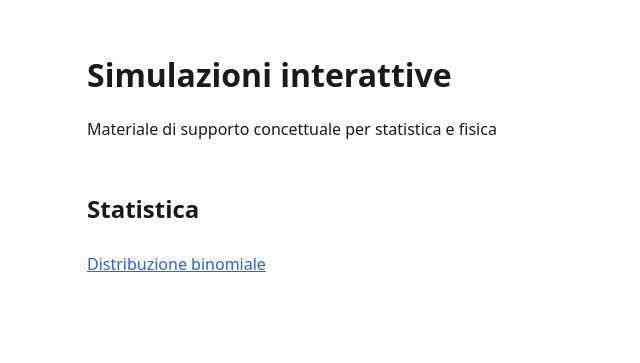
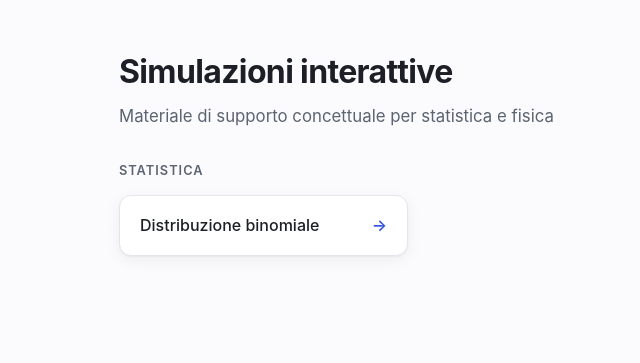
Before and after one commit to alessandroravelli/simulazioni-fisica-matematica, a plain HTML site: page public/index.html in a window 1280 px wide. Shown: the whole page, without its empty margins (73-713 px from the left). Drawn offline with Linux system fonts and the light colour scheme.

Commit message:
Rifà l'estetica: card, palette, dark mode automatica

```diff
--- a/public/assets/css/style.css
+++ b/public/assets/css/style.css
@@ -1,39 +1,130 @@
 :root {
   color-scheme: light dark;
-  --fg: #1a1a1a;
-  --bg: #ffffff;
-  --accent: #2563eb;
+  --fg: #1c1f26;
+  --fg-muted: #5b6472;
+  --bg: #fbfbfd;
+  --bg-alt: #ffffff;
+  --border: #e3e6eb;
+  --accent: #3452e1;
+  --accent-fg: #ffffff;
+  --shadow: 0 1px 2px rgba(20, 24, 33, 0.04), 0 4px 16px rgba(20, 24, 33, 0.06);
+  --radius: 0.75rem;
+}
+
+@media (prefers-color-scheme: dark) {
+  :root {
+    --fg: #eceef2;
+    --fg-muted: #9aa3b2;
+    --bg: #14161c;
+    --bg-alt: #1b1e26;
+    --border: #2b2f3a;
+    --accent: #7c93ff;
+    --accent-fg: #10131a;
+    --shadow: 0 1px 2px rgba(0, 0, 0, 0.3), 0 4px 16px rgba(0, 0, 0, 0.35);
+  }
 }
 
 * { box-sizing: border-box; }
 
 body {
-  font-family: system-ui, sans-serif;
+  font-family: -apple-system, "Segoe UI", Roboto, sans-serif;
   color: var(--fg);
   background: var(--bg);
   margin: 0;
-  padding: 0 1rem;
+  padding: 0 1.5rem;
+  line-height: 1.5;
 }
 
 header {
-  max-width: 60rem;
+  max-width: 56rem;
   margin: 0 auto;
-  padding: 2rem 0 1rem;
+  padding: 3rem 0 2rem;
+}
+
+header h1 {
+  font-size: 2rem;
+  font-weight: 700;
+  margin: 0 0 0.5rem;
+  letter-spacing: -0.02em;
+}
+
+header p {
+  color: var(--fg-muted);
+  margin: 0;
+  font-size: 1.05rem;
+}
+
+header .torna {
+  display: inline-flex;
+  align-items: center;
+  gap: 0.35rem;
+  color: var(--fg-muted);
+  text-decoration: none;
+  font-size: 0.9rem;
+  margin-bottom: 1.5rem;
+}
+
+header .torna:hover {
+  color: var(--accent);
 }
 
 main {
-  max-width: 60rem;
+  max-width: 56rem;
   margin: 0 auto;
-  padding-bottom: 3rem;
+  padding-bottom: 4rem;
 }
 
 a { color: var(--accent); }
 
-.elenco-esperimenti {
-  list-style: none;
-  padding: 0;
+.categoria {
+  margin-bottom: 2.5rem;
 }
 
-.elenco-esperimenti li {
-  padding: 0.5rem 0;
+.categoria h2 {
+  font-size: 0.8rem;
+  font-weight: 600;
+  text-transform: uppercase;
+  letter-spacing: 0.08em;
+  color: var(--fg-muted);
+  margin: 0 0 0.9rem;
 }
+
+.griglia-esperimenti {
+  display: grid;
+  grid-template-columns: repeat(auto-fill, minmax(15rem, 1fr));
+  gap: 0.9rem;
+}
+
+.card-esperimento {
+  display: flex;
+  align-items: center;
+  justify-content: space-between;
+  gap: 1rem;
+  background: var(--bg-alt);
+  border: 1px solid var(--border);
+  border-radius: var(--radius);
+  box-shadow: var(--shadow);
+  padding: 1.1rem 1.25rem;
+  text-decoration: none;
+  color: var(--fg);
+  font-weight: 500;
+  transition: transform 0.12s ease, border-color 0.12s ease;
+}
+
+.card-esperimento:hover {
+  border-color: var(--accent);
+  transform: translateY(-2px);
+}
+
+.card-freccia {
+  color: var(--accent);
+  font-weight: 600;
+}
+
+.pagina-esperimento main {
+  background: var(--bg-alt);
+  border: 1px solid var(--border);
+  border-radius: var(--radius);
+  box-shadow: var(--shadow);
+  padding: 2rem;
+}
--- a/public/assets/js/home.js
+++ b/public/assets/js/home.js
@@ -7,16 +7,19 @@ for (const [chiave, nome] of Object.entries(CATEGORIE)) {
   if (esperimentiCategoria.length === 0) continue;
 
   const sezione = document.createElement("section");
+  sezione.className = "categoria";
   sezione.innerHTML = `<h2>${nome}</h2>`;
 
-  const lista = document.createElement("ul");
-  lista.className = "elenco-esperimenti";
+  const griglia = document.createElement("div");
+  griglia.className = "griglia-esperimenti";
   for (const esperimento of esperimentiCategoria) {
-    const voce = document.createElement("li");
-    voce.innerHTML = `<a href="${esperimento.path}">${esperimento.titolo}</a>`;
-    lista.appendChild(voce);
+    const card = document.createElement("a");
+    card.className = "card-esperimento";
+    card.href = esperimento.path;
+    card.innerHTML = `<span class="card-titolo">${esperimento.titolo}</span><span class="card-freccia">&rarr;</span>`;
+    griglia.appendChild(card);
   }
 
-  sezione.appendChild(lista);
+  sezione.appendChild(griglia);
   elenco.appendChild(sezione);
 }
```
Also changed, not shown: public/esperimenti/statistica/binomiale/index.html (+2 -2 lines).
